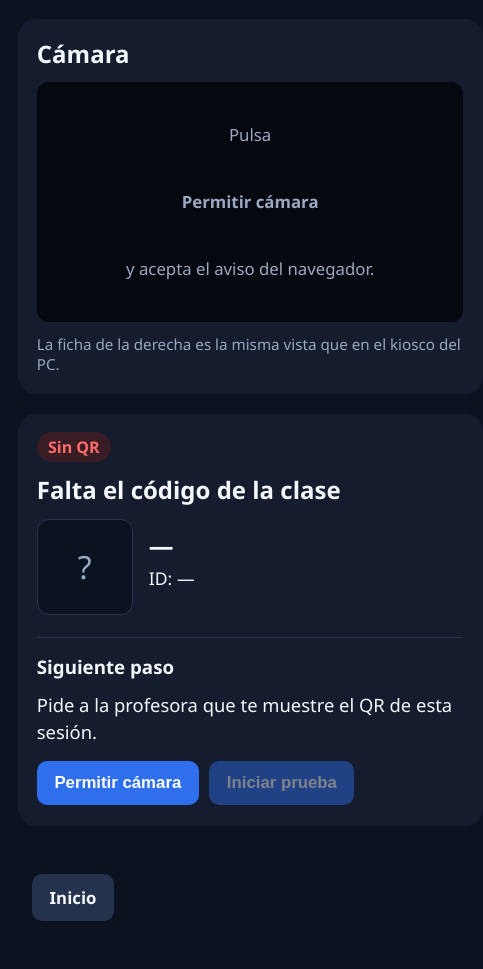
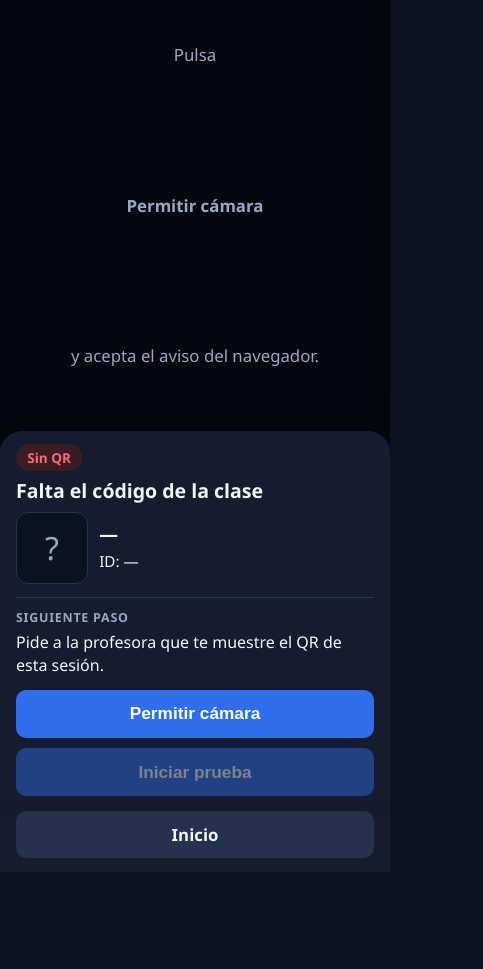
Before and after one commit to turriago/Asistente_alumnos, a plain HTML site: page web/prueba.html in a window 390 px wide. Shown: the part 93-1062 px from the top of the page, 483 px wide, since content can reach past the window. After the commit the page ends 965 px from the top, so only its background shows below. Drawn offline with Linux system fonts and the light colour scheme.

Commit message:
Agrandar la cámara en el celular y compactar la ficha.
Co-authored-by: Cursor <cursoragent@cursor.com>

```diff
--- a/web/css/app.css
+++ b/web/css/app.css
@@ -312,3 +312,168 @@ video {
   font-weight: 700;
   font-size: 1.2rem;
 }
+
+/* Celular: cámara grande a pantalla, ficha compacta abajo. El PC sigue en dos columnas. */
+body.page-prueba {
+  min-height: 100dvh;
+}
+
+@media (max-width: 900px) {
+  body.page-prueba {
+    display: flex;
+    flex-direction: column;
+    min-height: 100dvh;
+    min-height: 100svh;
+    overflow-x: hidden;
+  }
+
+  body.page-prueba .top {
+    padding: 0.45rem 1rem 0.35rem;
+    padding-top: max(0.45rem, env(safe-area-inset-top));
+  }
+
+  body.page-prueba .eyebrow {
+    font-size: 0.62rem;
+  }
+
+  body.page-prueba h1 {
+    margin: 0.08rem 0 0;
+    font-size: 1.18rem;
+  }
+
+  body.page-prueba .layout {
+    display: flex;
+    flex-direction: column;
+    flex: 1;
+    padding: 0;
+    gap: 0;
+  }
+
+  body.page-prueba .desktop-only {
+    display: none !important;
+  }
+
+  body.page-prueba .camera-panel {
+    background: #05080f;
+    border-radius: 0;
+    padding: 0;
+  }
+
+  body.page-prueba .video-wrap,
+  body.page-prueba .stage {
+    aspect-ratio: auto;
+    width: 100%;
+    height: 58dvh;
+    min-height: 340px;
+    max-height: 64dvh;
+    border-radius: 0;
+  }
+
+  body.page-prueba .stage video,
+  body.page-prueba .stage canvas {
+    position: absolute;
+    inset: 0;
+    width: 100%;
+    height: 100%;
+    min-height: 0;
+    border-radius: 0;
+    object-fit: cover;
+    object-position: center;
+  }
+
+  body.page-prueba .card-panel {
+    flex: 1;
+    margin-top: -20px;
+    border-radius: 22px 22px 0 0;
+    padding: 0.85rem 1rem 0.4rem;
+    box-shadow: 0 -10px 28px rgba(0, 0, 0, 0.38);
+    position: relative;
+    z-index: 2;
+  }
+
+  body.page-prueba .card-panel h2 {
+    margin: 0 0 0.5rem;
+    font-size: 1.22rem;
+  }
+
+  body.page-prueba .pill {
+    margin-bottom: 0.35rem;
+    font-size: 0.85rem;
+  }
+
+  body.page-prueba .identity {
+    grid-template-columns: 72px 1fr;
+    gap: 0.7rem;
+  }
+
+  body.page-prueba .photo {
+    width: 72px;
+    height: 72px;
+  }
+
+  body.page-prueba .name {
+    font-size: 1.18rem;
+  }
+
+  body.page-prueba .id-line {
+    font-size: 0.95rem;
+  }
+
+  body.page-prueba .identity .muted {
+    display: none;
+  }
+
+  body.page-prueba .next {
+    margin-top: 0.8rem;
+    padding-top: 0.7rem;
+  }
+
+  body.page-prueba .next h3 {
+    margin-bottom: 0.3rem;
+    font-size: 0.78rem;
+    letter-spacing: 0.06em;
+    text-transform: uppercase;
+    color: var(--muted);
+  }
+
+  body.page-prueba .next p {
+    font-size: 1rem;
+  }
+
+  body.page-prueba .gesture {
+    font-size: 2.3rem;
+    margin-top: 0.25rem;
+  }
+
+  body.page-prueba .actions {
+    display: grid;
+    grid-template-columns: 1fr;
+    margin-top: 0.8rem;
+  }
+
+  body.page-prueba .actions button {
+    width: 100%;
+    min-height: 48px;
+    font-size: 1.08rem;
+  }
+
+  body.page-prueba .footer-link {
+    margin: 0;
+    padding: 0.55rem 1rem calc(0.85rem + env(safe-area-inset-bottom));
+    background: var(--panel);
+  }
+
+  body.page-prueba .footer-link .btn {
+    width: 100%;
+    text-align: center;
+  }
+}
+
+@media (max-width: 900px) and (max-height: 740px) {
+  body.page-prueba .video-wrap,
+  body.page-prueba .stage {
+    height: 50dvh;
+    min-height: 260px;
+    max-height: 54dvh;
+  }
+}
--- a/web/js/prueba.js
+++ b/web/js/prueba.js
@@ -112,7 +112,11 @@ async function openCamera() {
   video.muted = true;
   const stream = await navigator.mediaDevices.getUserMedia({
     audio: false,
-    video: { facingMode: "user" },
+    video: {
+      facingMode: { ideal: "user" },
+      width: { ideal: 1280 },
+      height: { ideal: 960 },
+    },
   });
   video.srcObject = stream;
   await new Promise((resolve, reject) => {
--- a/web/prueba.html
+++ b/web/prueba.html
@@ -4,9 +4,10 @@
   <meta charset="utf-8">
   <meta name="viewport" content="width=device-width, initial-scale=1, viewport-fit=cover">
   <title>Sistema de asistencia</title>
-  <link rel="stylesheet" href="css/app.css">
+  <meta name="theme-color" content="#0b1220">
+  <link rel="stylesheet" href="css/app.css?v=6">
 </head>
-<body>
+<body class="page-prueba">
   <header class="top">
     <p class="eyebrow">Prototipo académico · web</p>
     <h1>Sistema de asistencia</h1>
@@ -14,13 +15,13 @@
 
   <main class="layout">
     <section class="camera-panel">
-      <h2>Cámara</h2>
+      <h2 class="desktop-only">Cámara</h2>
       <div class="stage video-wrap">
         <video id="cam" playsinline autoplay muted></video>
         <canvas id="overlay"></canvas>
         <p id="cam-placeholder" class="cam-placeholder">Pulsa <strong>Permitir cámara</strong> y acepta el aviso del navegador.</p>
       </div>
-      <p id="meta" class="meta">La ficha de la derecha es la misma vista que en el kiosco del PC.</p>
+      <p id="meta" class="meta desktop-only">Cámara del navegador. La ficha de la derecha es el siguiente paso.</p>
     </section>
 
     <aside class="card-panel" id="card">
@@ -60,6 +61,6 @@
         "En el teléfono la cámara solo funciona con https. Usa el sitio de Netlify, no la IP de la WiFi.";
     }
   </script>
-  <script type="module" src="js/prueba.js"></script>
+  <script type="module" src="js/prueba.js?v=6"></script>
 </body>
 </html>
```
